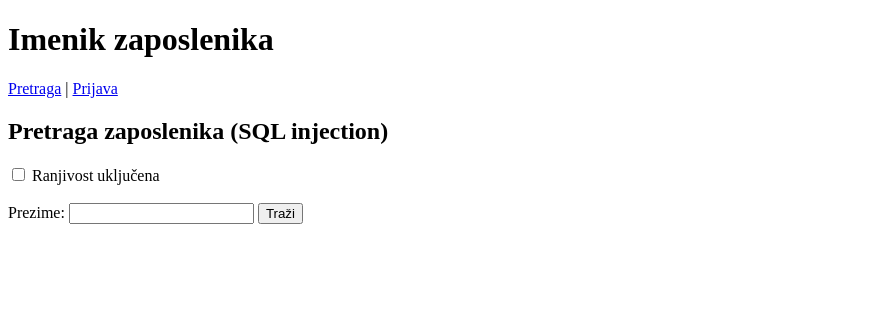
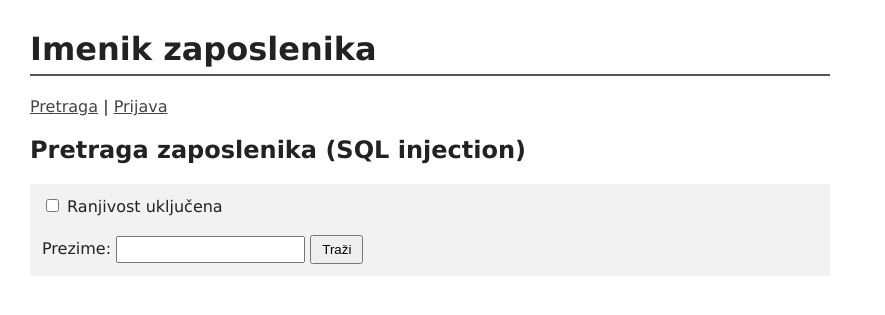
Before and after one commit to bruno-pecnik/web2-imenik, a Node server app: page / in a window 1280 px wide. Shown: the top 315 px of the page, without its empty margins (0-885 px from the left). Run offline with Node 20, Linux system fonts and the light colour scheme.

Commit message:
css i posluživanje static mape

```diff
--- /dev/null
+++ b/public/style.css
@@ -0,0 +1,49 @@
+body {
+  font-family: Verdana, Geneva, sans-serif;
+  margin: 30px;
+  color: #222;
+  max-width: 800px;
+}
+
+h1 {
+  border-bottom: 2px solid #555;
+  padding-bottom: 6px;
+}
+
+a { color: #444; }
+
+form {
+  margin: 15px 0;
+  padding: 12px;
+  background: #f2f2f2;
+}
+
+input[type="text"] {
+  padding: 4px;
+}
+
+button {
+  padding: 5px 10px;
+  margin-right: 4px;
+  cursor: pointer;
+}
+
+pre {
+  background: #eee;
+  padding: 8px;
+  border-left: 3px solid #888;
+}
+
+table {
+  border-collapse: collapse;
+  margin-top: 10px;
+}
+
+th, td {
+  border: 1px solid #999;
+  padding: 5px 9px;
+}
+
+th {
+  background: #ddd;
+}
--- a/src/app.ts
+++ b/src/app.ts
@@ -12,6 +12,7 @@ app.use(express.urlencoded({ extended: true })); // omogućuje da server čita p
 
 app.use('/', sqliRouter); // uključi rute za SQL umetanje u aplikaciju
 app.use('/', loginRouter); // uključi rute za prijavu u aplikaciju
+app.use(express.static('public')); // CSS mapa
 
 await initDb(); // funkcija iz db.ts, inicijalizira bazu
 app.listen(port, () => console.log(`Server na portu ${port}`));
--- a/views/index.ejs
+++ b/views/index.ejs
@@ -3,12 +3,15 @@
 <head>
   <meta charset="UTF-8">
   <title>Imenik zaposlenika</title>
+  <link rel="stylesheet" href="/style.css">
 </head>
 <body>
   <h1>Imenik zaposlenika</h1>
 
   <!-- navigacija izmedu dvije stranice -->
+  </nav>
   <p><a href="/">Pretraga</a> | <a href="/login">Prijava</a></p>
+  </nav>
 
   <h2>Pretraga zaposlenika (SQL injection)</h2>
 
--- a/views/login.ejs
+++ b/views/login.ejs
@@ -3,6 +3,7 @@
 <head>
   <meta charset="UTF-8">
   <title>Prijava</title>
+  <link rel="stylesheet" href="/style.css">
 </head>
 <body>
   <h1>Imenik zaposlenika</h1>
```
